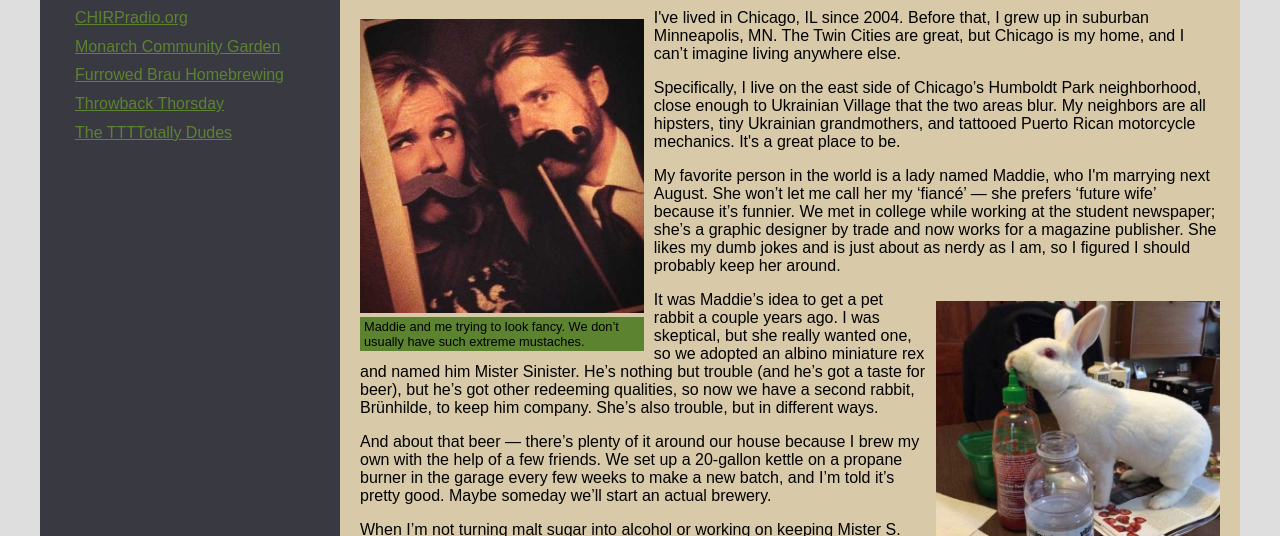
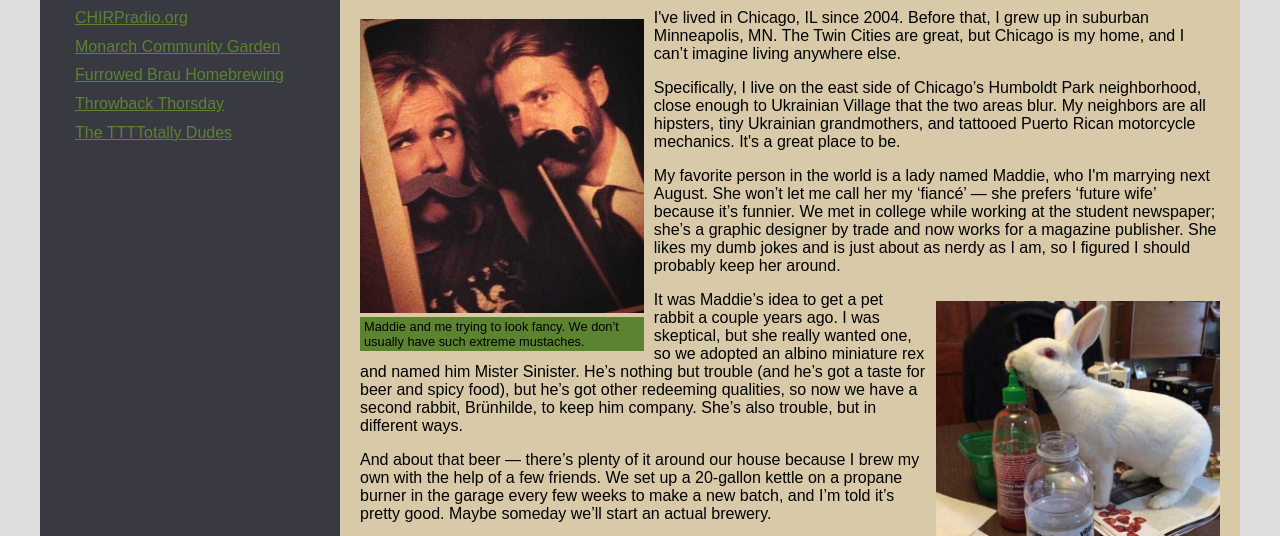
Before and after one commit to bkalb/bkalb, a plain HTML site: page index.html in a window 1280 px wide. Shown: the part 222-758 px from the top of the page. Drawn offline with Linux system fonts and the light colour scheme.

Commit message:
Revision to reflect new pic

```diff
--- a/index.html
+++ b/index.html
@@ -40,7 +40,7 @@
                 <figcaption>This is why we can't have nice things.</figcaption>
             </figure>
 
-            <p>It was Maddie&rsquo;s idea to get a pet rabbit a couple years ago. I was skeptical, but she really wanted one, so we adopted an albino miniature rex and named him Mister Sinister. He&rsquo;s nothing but trouble (and he&rsquo;s got a taste for beer), but he&rsquo;s got other redeeming qualities, so now we have a second rabbit, Brünhilde, to keep him company. She&rsquo;s also trouble, but in different ways.</p>
+            <p>It was Maddie&rsquo;s idea to get a pet rabbit a couple years ago. I was skeptical, but she really wanted one, so we adopted an albino miniature rex and named him Mister Sinister. He&rsquo;s nothing but trouble (and he&rsquo;s got a taste for beer and spicy food), but he&rsquo;s got other redeeming qualities, so now we have a second rabbit, Brünhilde, to keep him company. She&rsquo;s also trouble, but in different ways.</p>
 
             <p>And about that beer &mdash; there&rsquo;s plenty of it around our house because I brew my own with the help of a few friends. We set up a 20-gallon kettle on a propane burner in the garage every few weeks to make a new batch, and I&rsquo;m told it&rsquo;s pretty good. Maybe someday we&rsquo;ll start an actual brewery.</p>
 
```
